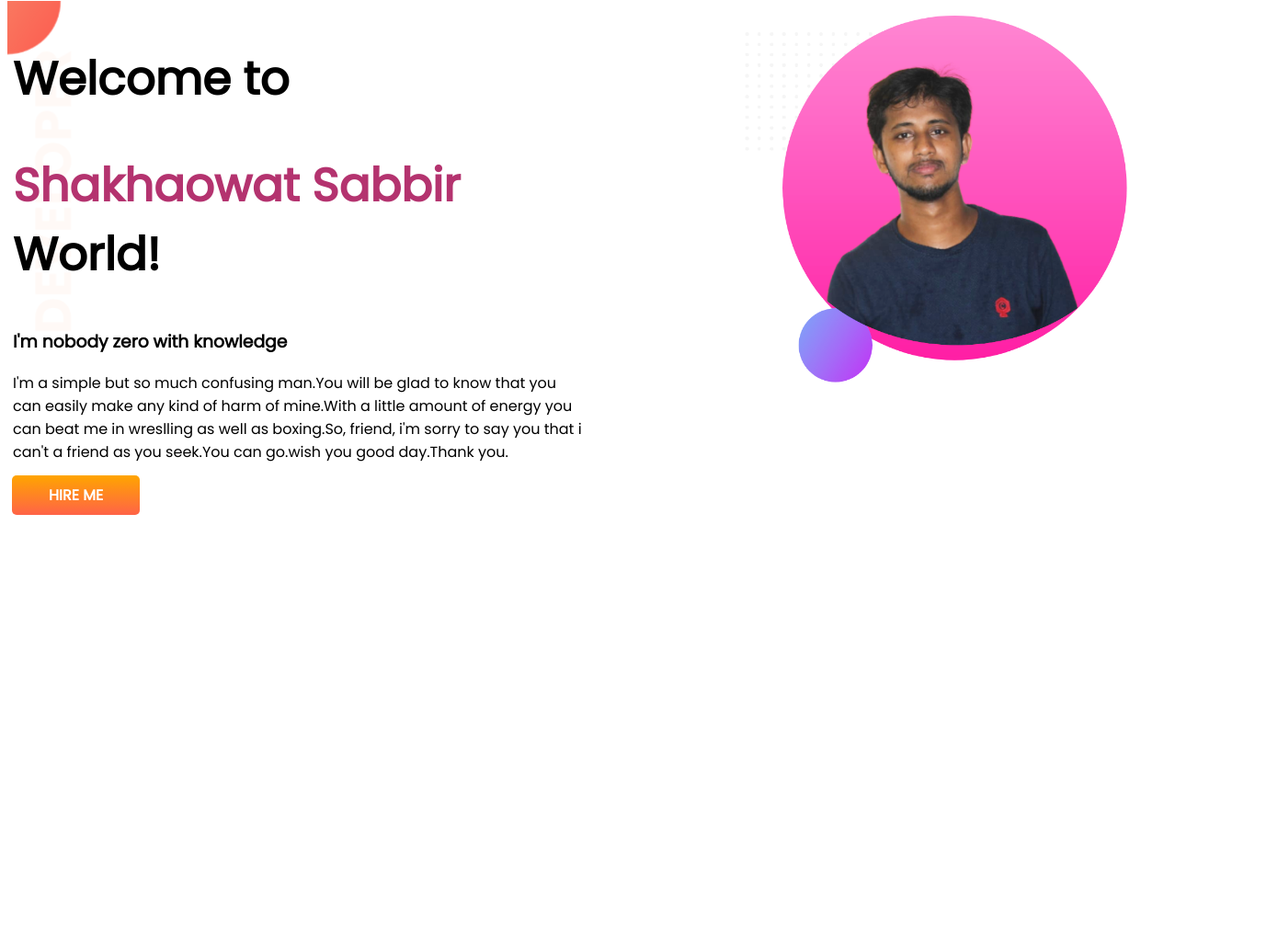
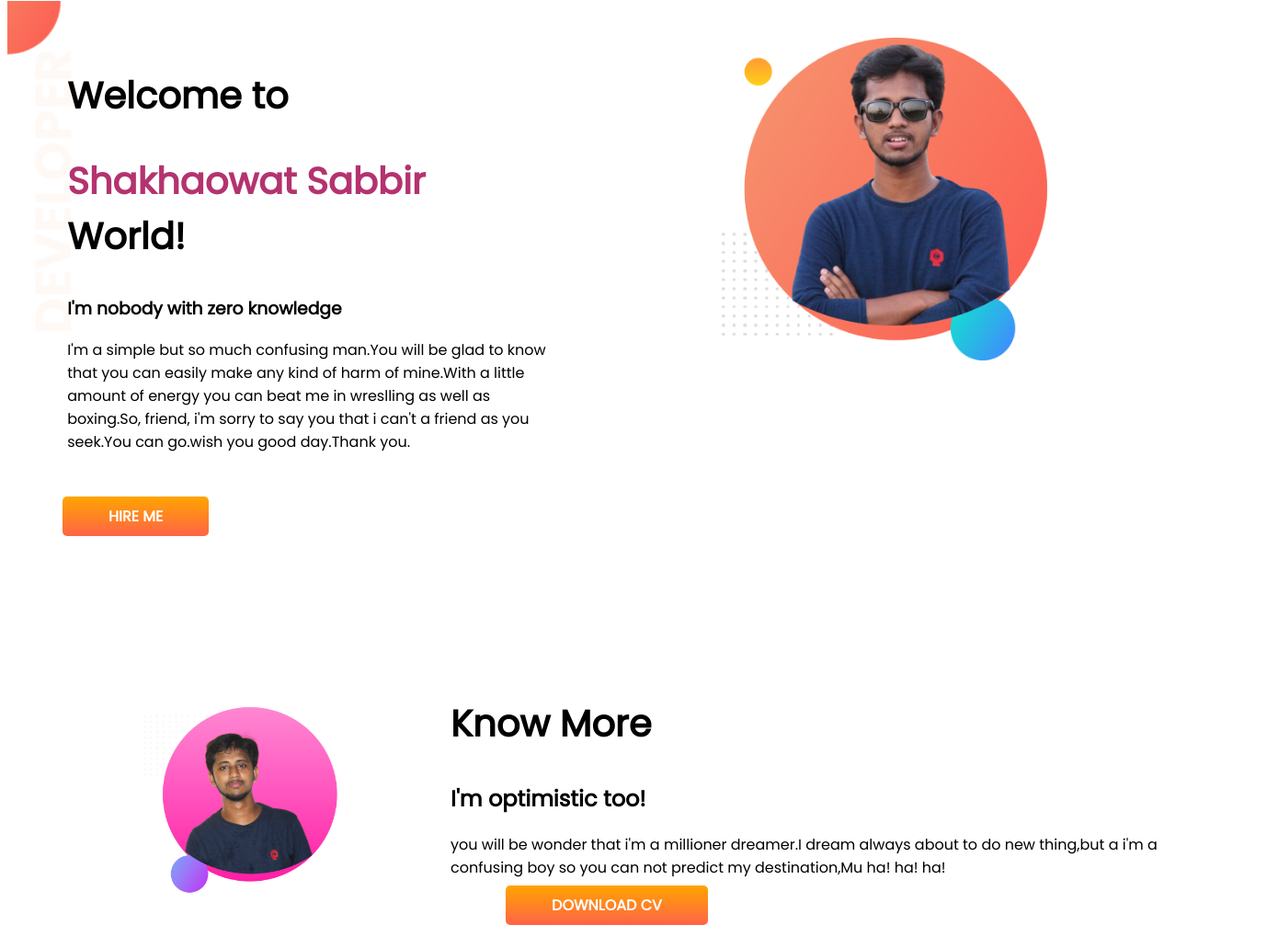
Before and after one commit to shakhaowat-shahid/developer-portfolio, a plain HTML site: page index.html in a window 1280 px wide. Shown: the part 7-1038 px from the top of the page at 92% size, 1390 px wide, since content can reach past the window. Before the commit the page ends 800 px from the top, so only its background shows below. Drawn offline with Linux system fonts and the light colour scheme.

Commit message:
link button

```diff
--- a/index.html
+++ b/index.html
@@ -17,17 +17,37 @@
     <section class="top-banner">
         <div class="one">
             <h1>Welcome to</h1>
-            <h1> <span class="my-name"> Shakhaowat Sabbir</span> World!</h1>
-            <h3>I'm nobody zero with knowledge</h3>
+            <h1>
+                <span class="my-name"> Shakhaowat Sabbir</span> World!
+            </h1>
+
+            <h3>I'm nobody with zero knowledge</h3>
             <p>I'm a simple but so much confusing man.You will be glad to know that you can easily make any kind of harm
                 of mine.With a little amount of energy you can beat me in wreslling as well as boxing.So, friend, i'm
                 sorry to say you that i can't a friend as you seek.You can go.wish you good day.Thank you.</p>
         </div>
         <div class="one">
-            <img src="photo/New Project.png" alt="">
+            <img src="photo/with_glass-removebg-preview.png" alt="">
+
         </div>
     </section>
     <a class="link-button" target="_blank" href="https://www.facebook.com/shakhaowat.hosen.md">HIRE ME</a>
+
+    <section id="one">
+        <div class="one">
+            <img src="photo/New Project.png" alt="">
+
+        </div>
+        <div>
+            <h1>Know More</h1>
+            <h2>I'm optimistic too!</h2>
+            <p>you will be wonder that i'm a millioner dreamer.I dream always about to do new thing,but a i'm a
+                confusing boy so you can not predict my destination,Mu ha! ha! ha! </p>
+            <a class="link-button2" target="_blank" href="https://www.facebook.com/shakhaowat.hosen.md">DOWNLOAD CV</a>
+        </div>
+    </section>
+
+
 </body>
 
 
--- a/style1.css
+++ b/style1.css
@@ -7,35 +7,56 @@ body {
 }
 
 h1 {
-    font-size: 50px;
+    font-size: 40px;
 }
 
 section {
-    display: flex;
+    margin-left: 0;
 }
 
 .one {
     width: 50%;
-    padding: 6px;
-
-
+    padding: 40px;
+    margin-left: 2%
 }
 
 .one img {
-    width: 120%;
+    width: 100%;
 }
 
 .link-button {
     text-decoration: none;
     background-image: linear-gradient(orange, tomato);
-    padding: 10px 40px;
+    padding: 10px 50px;
     border-radius: 5px;
     color: white;
     font-weight: 700;
-    margin-left: 5px;
+    margin: 0px 0px 0px 60px;
+
+
 }
 
 .top-banner {
     background-image: url(images/top-banner.png);
     background-repeat: no-repeat;
+    display: flex;
+    margin-left: 0;
 }
+
+#one {
+    display: flex;
+    width: 100%;
+    margin-top: 150px;
+
+}
+
+.link-button2 {
+    text-decoration: none;
+    background-image: linear-gradient(orange, tomato);
+    padding: 10px 50px;
+    border-radius: 5px;
+    color: white;
+    font-weight: 700;
+    margin: 0px 0px 0px 60px;
+    position: right;
+}
```
Also changed, not shown: photo/with_glass-removebg-preview.png (added).
